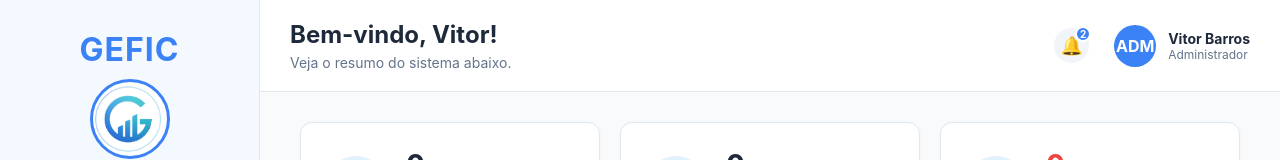
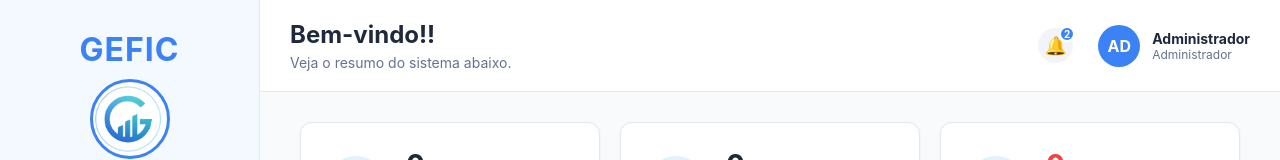
Before and after one commit to Viiitorbarros/gefic_front, an Angular app in the folder gefic-front-angular/: page /dashboard in a window 1280 px wide. Shown: the top 160 px of the page. Built offline with nearby package versions, Linux system fonts and the light colour scheme; no server answers.

Commit message:
Implementado nome inicial

```diff
--- a/gefic-front-angular/src/app/dashboard/dashboard.html
+++ b/gefic-front-angular/src/app/dashboard/dashboard.html
@@ -53,31 +53,29 @@
 
    <header class="topbar" style="display: flex; justify-content: space-between; align-items: center; padding: 20px 30px; background-color: white; border-bottom: 1px solid var(--border-color);">
 
-    <!-- Lado Esquerdo: Mensagem de Boas-vindas -->
     <div class="topbar-left">
       <div class="welcome-text">
-        <h2 style="margin: 0; color: var(--text-dark); font-size: 24px; font-weight: 700;">Bem-vindo, Vitor!</h2>
+        <!-- O primeiro nome dinâmico aqui -->
+        <h2 style="margin: 0; color: var(--text-dark); font-size: 24px; font-weight: 700;">Bem-vindo!!</h2>
         <p style="margin: 5px 0 0 0; color: #64748b; font-size: 14px;">Veja o resumo do sistema abaixo.</p>
       </div>
     </div>
 
-    <!-- Lado Direito: Perfil do Usuário e Notificações -->
     <div class="topbar-right" style="display: flex; align-items: center; gap: 25px;">
 
-      <!-- Ícone de Notificação com Badge -->
       <div style="position: relative; cursor: pointer; display: flex; align-items: center; justify-content: center; width: 35px; height: 35px; border-radius: 50%; background-color: #f1f5f9;">
         <span style="font-size: 18px; color: #64748b;">🔔</span>
         <span style="position: absolute; top: -2px; right: -2px; background-color: #3b82f6; color: white; border-radius: 50%; font-size: 10px; font-weight: bold; width: 16px; height: 16px; display: flex; align-items: center; justify-content: center; border: 2px solid white;">2</span>
       </div>
 
-      <!-- Avatar e Info do Usuário -->
       <div class="user-profile" style="display: flex; align-items: center; gap: 12px; cursor: pointer;">
         <div style="width: 42px; height: 42px; border-radius: 50%; background-color: #3b82f6; display: flex; align-items: center; justify-content: center; color: white; font-weight: bold; font-size: 16px;">
-          <!-- Você pode trocar a sigla ou colocar uma tag <img> aqui se preferir a foto real -->
-          ADM
+          <!-- As iniciais dinâmicas aqui -->
+          {{ iniciais }}
         </div>
         <div style="display: flex; flex-direction: column;">
-          <span style="font-weight: 700; color: var(--text-dark); font-size: 14px;">Vitor Barros</span>
+          <!-- O nome completo dinâmico aqui -->
+          <span style="font-weight: 700; color: var(--text-dark); font-size: 14px;">{{ nomeUsuario }}</span>
           <span style="color: #64748b; font-size: 12px;">Administrador</span>
         </div>
       </div>
--- a/gefic-front-angular/src/app/dashboard/dashboard.ts
+++ b/gefic-front-angular/src/app/dashboard/dashboard.ts
@@ -50,10 +50,38 @@ export class Dashboard implements OnInit {
 
   ) {}
 
+  // --- VARIÁVEIS DO USUÁRIO ---
+  nomeUsuario: string = 'Administrador'; // Nome completo
+  primeiroNome: string = 'Admin';        // Só o primeiro nome para o "Bem-vindo"
+  iniciais: string = 'AD';               // Letrinhas da bolinha azul
+
+
+  carregarNomeUsuario() {
+    // Busca o nome que nós salvamos lá na tela de Login
+    const nomeSalvo = localStorage.getItem('nome_usuario');
+
+    // Confere se o nome veio certinho e não está vazio
+    if (nomeSalvo && nomeSalvo !== 'undefined' && nomeSalvo !== 'null' && nomeSalvo !== '') {
+      this.nomeUsuario = nomeSalvo;
+
+      const partes = nomeSalvo.trim().split(' ');
+      this.primeiroNome = partes[0]; // Pega só o primeiro nome
+
+      if (partes.length > 1) {
+        // Exemplo: Vitor Barros -> VB
+        this.iniciais = (partes[0][0] + partes[partes.length - 1][0]).toUpperCase();
+      } else {
+        // Exemplo: Vitor -> VI
+        this.iniciais = partes[0].substring(0, 2).toUpperCase();
+      }
+    }
+  }
+
   ngOnInit(): void {
     this.carregarResumo();
     this.carregarUltimasVendas();
     this.carregarGraficoVendas();
+    this.carregarNomeUsuario();
   }
 
   carregarResumo() {
--- a/gefic-front-angular/src/app/login/login.ts
+++ b/gefic-front-angular/src/app/login/login.ts
@@ -12,7 +12,6 @@ import { AuthService } from '../auth.service';
 })
 export class Login {
 
-  // Declarada exatamente com o nome que está no HTML
   credenciais = {
     username: '',
     password: ''
@@ -27,7 +26,17 @@ export class Login {
 
   entrar() {
     this.authService.fazerLogin(this.credenciais).subscribe({
-      next: () => {
+      // Capturamos a resposta do backend aqui
+      next: (resposta: any) => {
+
+        // Verifica se o seu Spring Boot enviou o nome do usuário no JSON (ex: resposta.nome).
+        // Caso seu backend envie apenas o Token e não envie o nome,
+        // usamos o username que a pessoa digitou na tela como alternativa.
+        const nomeParaSalvar = (resposta && resposta.nome) ? resposta.nome : this.credenciais.username;
+
+        // Salva o nome no navegador para o cabeçalho puxar depois
+        localStorage.setItem('nome_usuario', nomeParaSalvar);
+
         this.router.navigate(['/dashboard']);
       },
       error: (erro: any) => {
```
